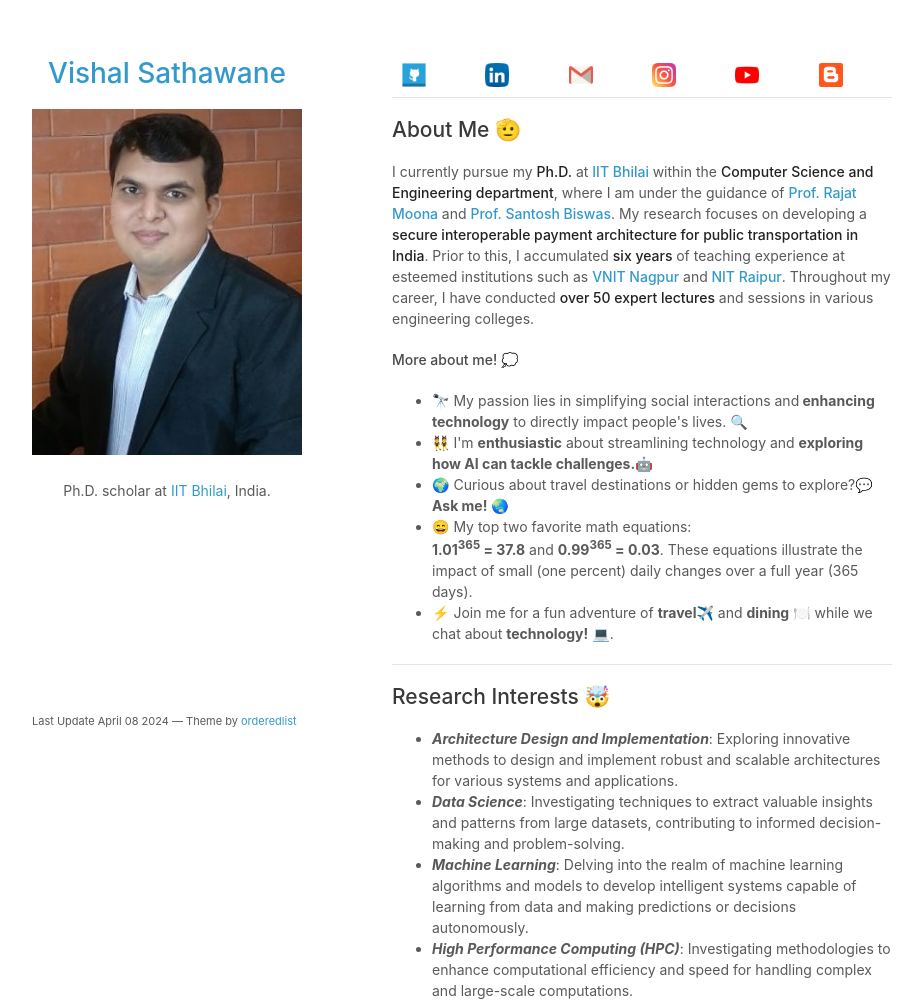
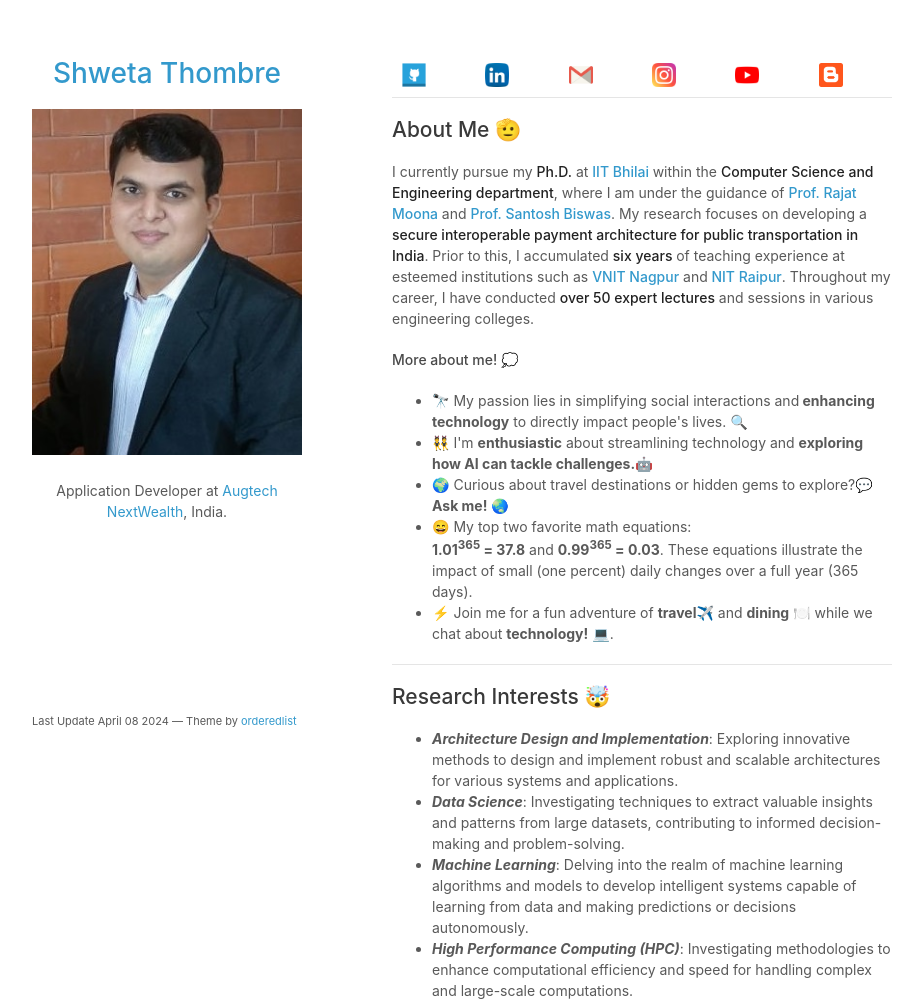
Before and after one commit to shthombre/shthombre.github.io, a plain HTML site: page index.html in a window 1280 px wide. Shown: the top 1004 px of the page, without its empty margins (178-1099 px from the left). Drawn offline with Linux system fonts and the light colour scheme.

Commit message:
Update index.html

```diff
--- a/index.html
+++ b/index.html
@@ -15,13 +15,13 @@
   <body>
     <div class="wrapper">
       <header>
-        <h1><center><a href="https://vhsathawane.github.io/" previewlistener="true">Vishal Sathawane</a></h1>
+        <h1><center><a href="https://shthombre.github.io/" previewlistener="true">Shweta Thombre</a></h1>
 
 
         <center> <img src="/static/simple2.jpg" alt="Logo"></center>
 
 
-        <p><center>Ph.D. scholar at <a href="https://www.iitbhilai.ac.in/" previewlistener="true"> IIT Bhilai</a>, India.</center></p>
+        <p><center>Application Developer at <a href="https://www.augnw.com/" previewlistener="true"> Augtech NextWealth</a>, India.</center></p>
 
 <!--          -->
 
```
